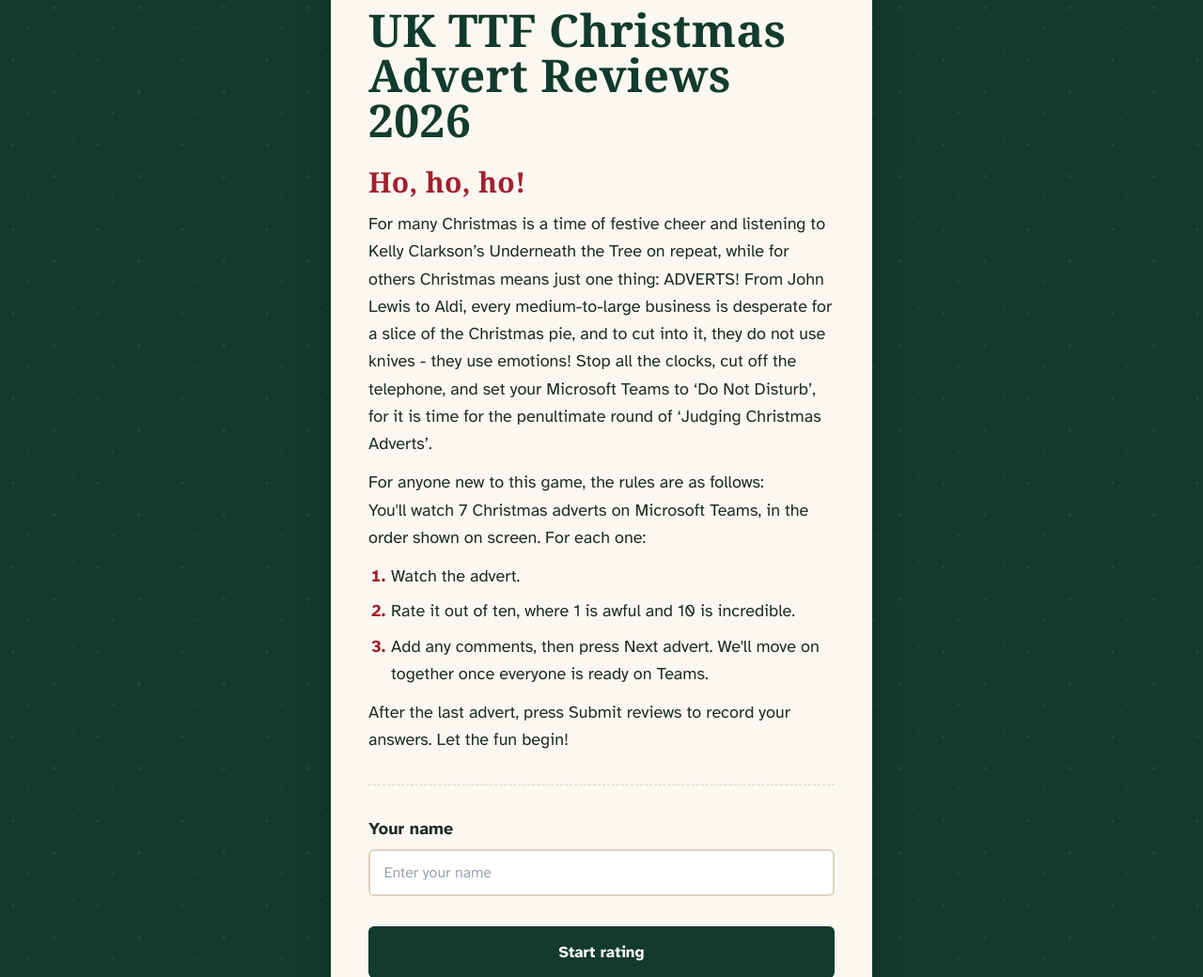
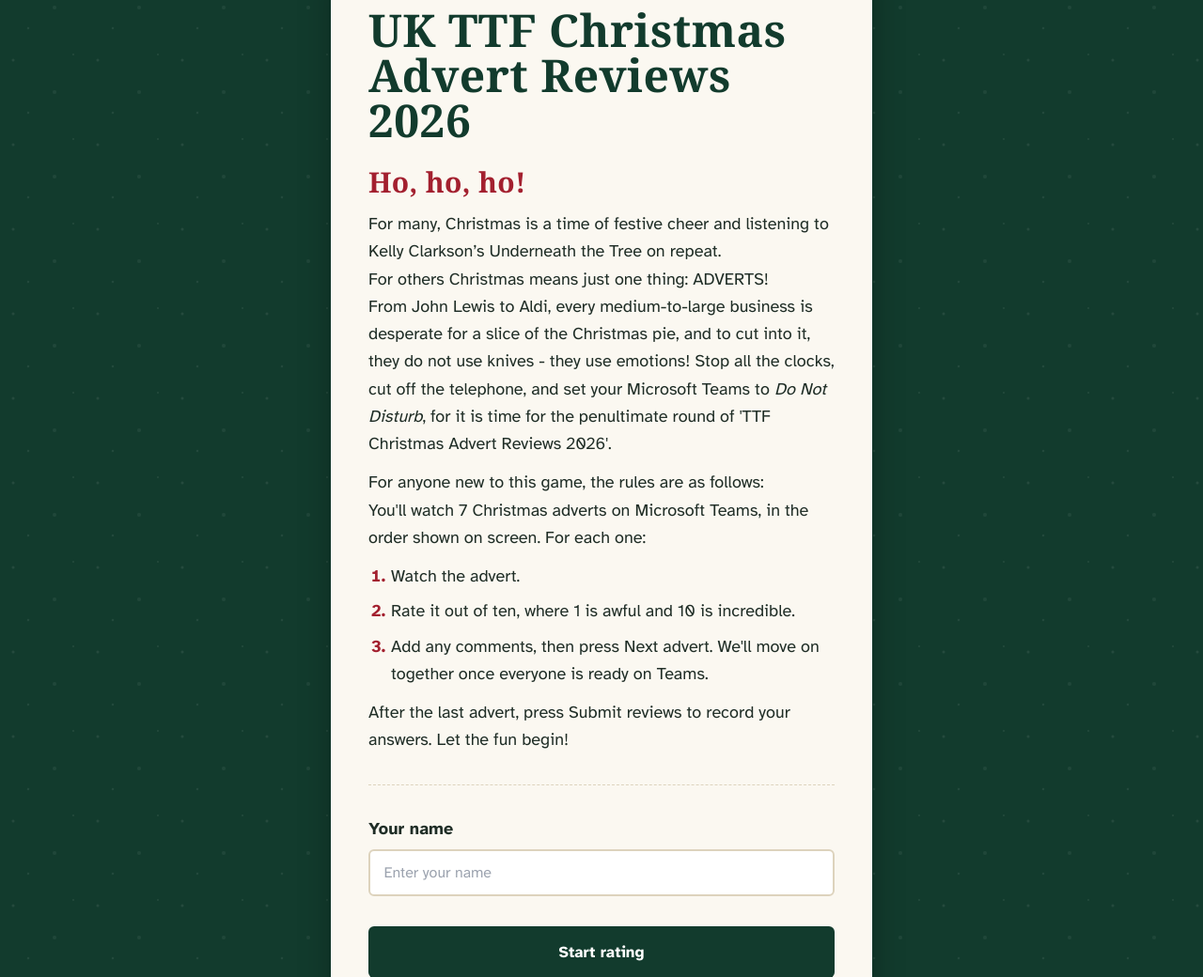
Before and after one commit to helloiamoliver/ChristmasAdverts, a Flask app: page / in a window 1280 px wide. Shown: the part 134-1174 px from the top of the page at 94% size. Run offline with Flask 3, Linux system fonts and the light colour scheme; some libraries are stand-ins or nearby versions; some web fonts are replaced.

Commit message:
tweaked text

```diff
--- a/templates/welcome.html
+++ b/templates/welcome.html
@@ -25,11 +25,11 @@
             <section id="introScreen">
                 <p class="display text-3xl mb-3" style="color: var(--berry);">Ho, ho, ho!</p>
                 <p class="text-lg leading-relaxed mb-3">
-                    For many Christmas is a time of festive cheer and listening to Kelly Clarkson’s Underneath the Tree on repeat, while for
-                others Christmas means just one thing: ADVERTS! From John Lewis to Aldi, every medium-to-large business is desperate for
+                    For many, Christmas is a time of festive cheer and listening to Kelly Clarkson’s Underneath the Tree on repeat.<br>For
+                others Christmas means just one thing: ADVERTS! <br>From John Lewis to Aldi, every medium-to-large business is desperate for
                 a slice of the Christmas pie, and to cut into it, they do not use knives - they use emotions! Stop all the clocks, cut
-                off the telephone, and set your Microsoft Teams to ‘Do Not Disturb’, for it is time for the penultimate round of
-                ‘Judging Christmas Adverts’.
+                off the telephone, and set your Microsoft Teams to <i>Do Not Disturb</i>, for it is time for the penultimate round of
+                'TTF Christmas Advert Reviews 2026'.
 </p>
                 <p class="text-lg leading-relaxed mb-3">
                     For anyone new to this game, the rules are as follows: <br>You'll watch {{ adverts|length }} Christmas adverts on Microsoft Teams, in the order shown on screen. For each one:
```
